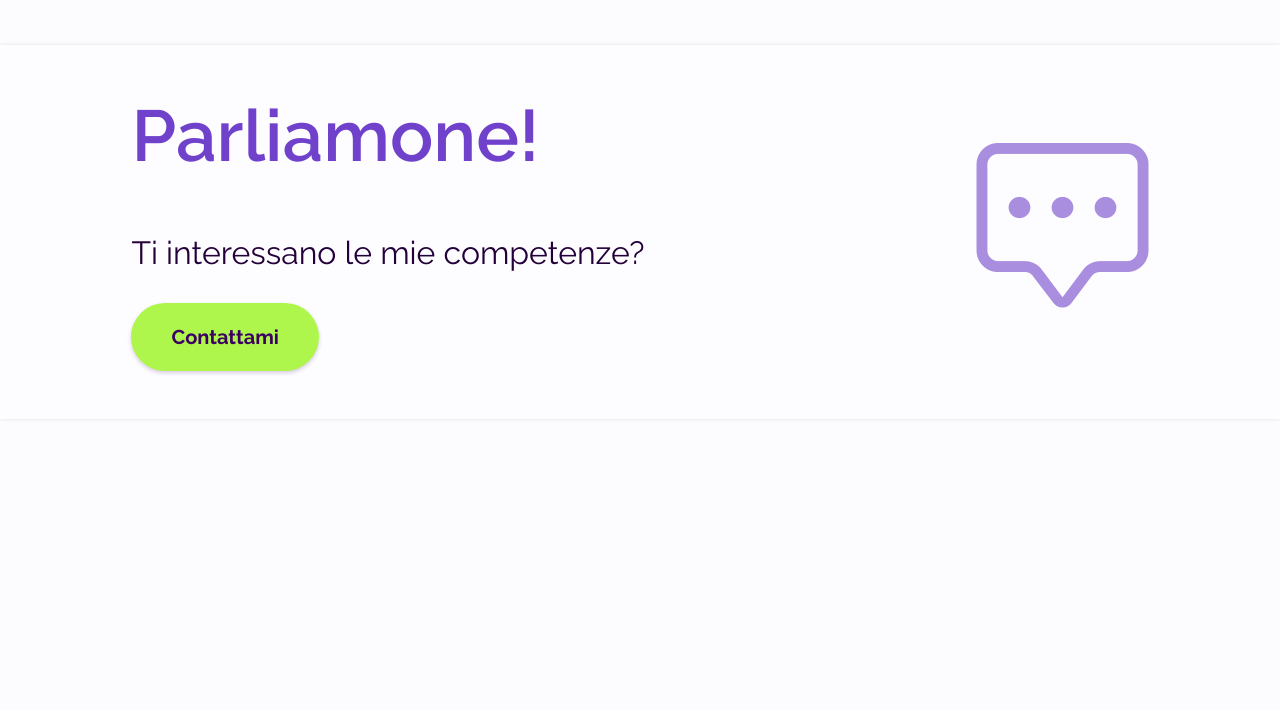
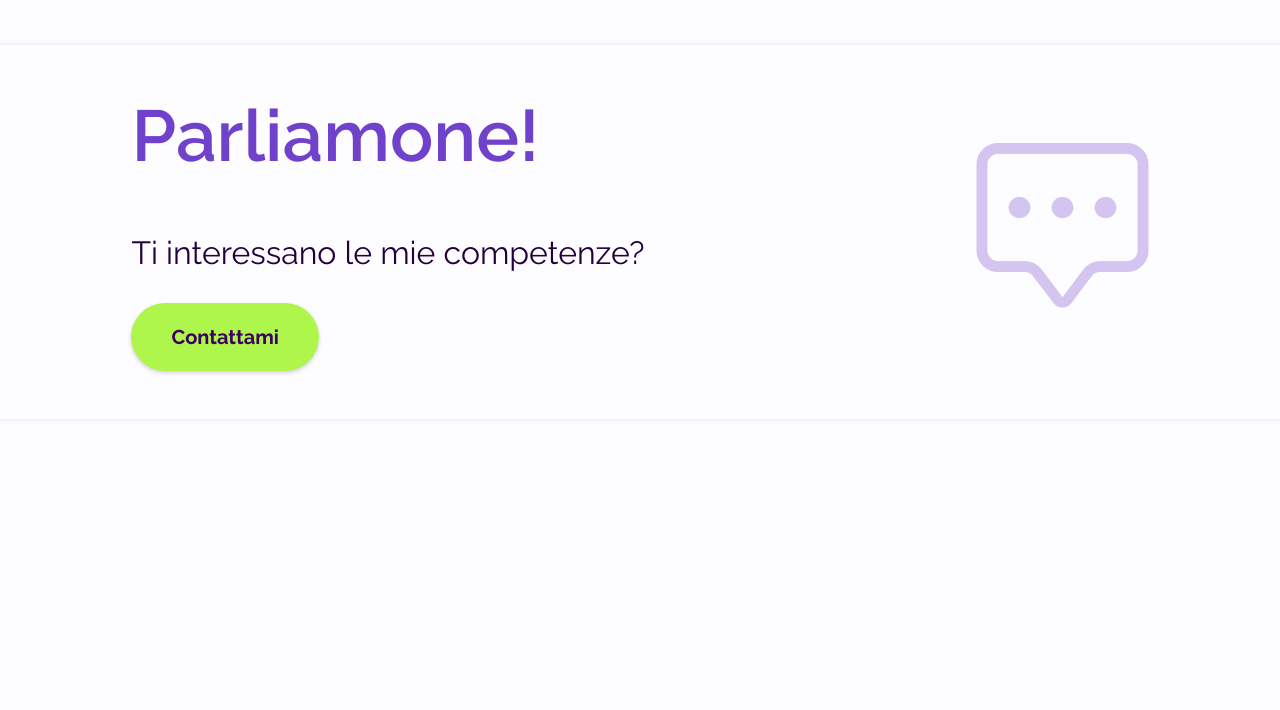
Before and after one commit to ericagemignani/personal-site, a plain HTML site: page cv.html in a window 1280 px wide. Shown: the part 3735-4445 px from the top of the page. Drawn offline with nearby package versions, Linux system fonts and the light colour scheme; a web font is replaced by a local one.

Commit message:
Opacity of the final icon changed to 50%

```diff
--- a/css/style.scss
+++ b/css/style.scss
@@ -467,7 +467,7 @@ p {
 }
 
 #cta-finale i {
-  color: #A98EE0;
+  color: rgba(169, 142, 224, 0.50);
   font-size: 28px;
 }
 
```
Also changed, not shown: dist/css/style.css, 1 other file.
